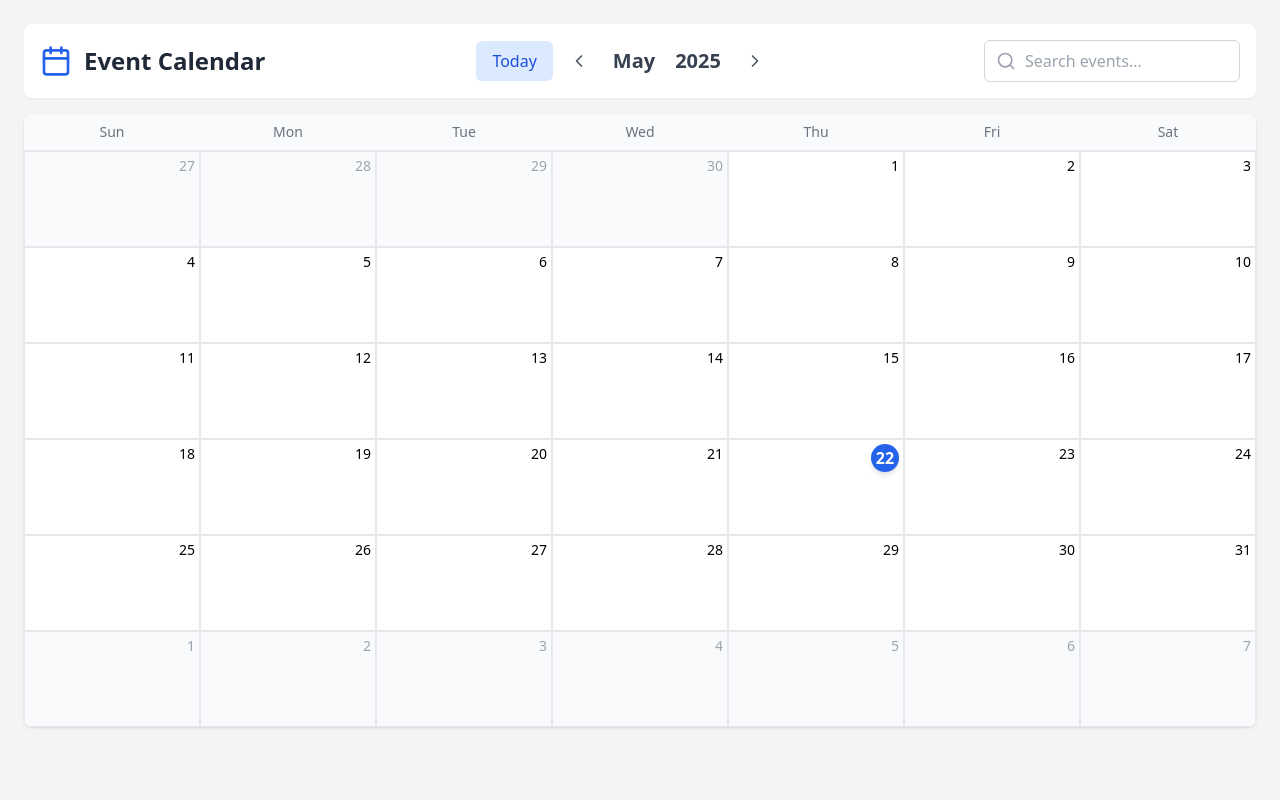
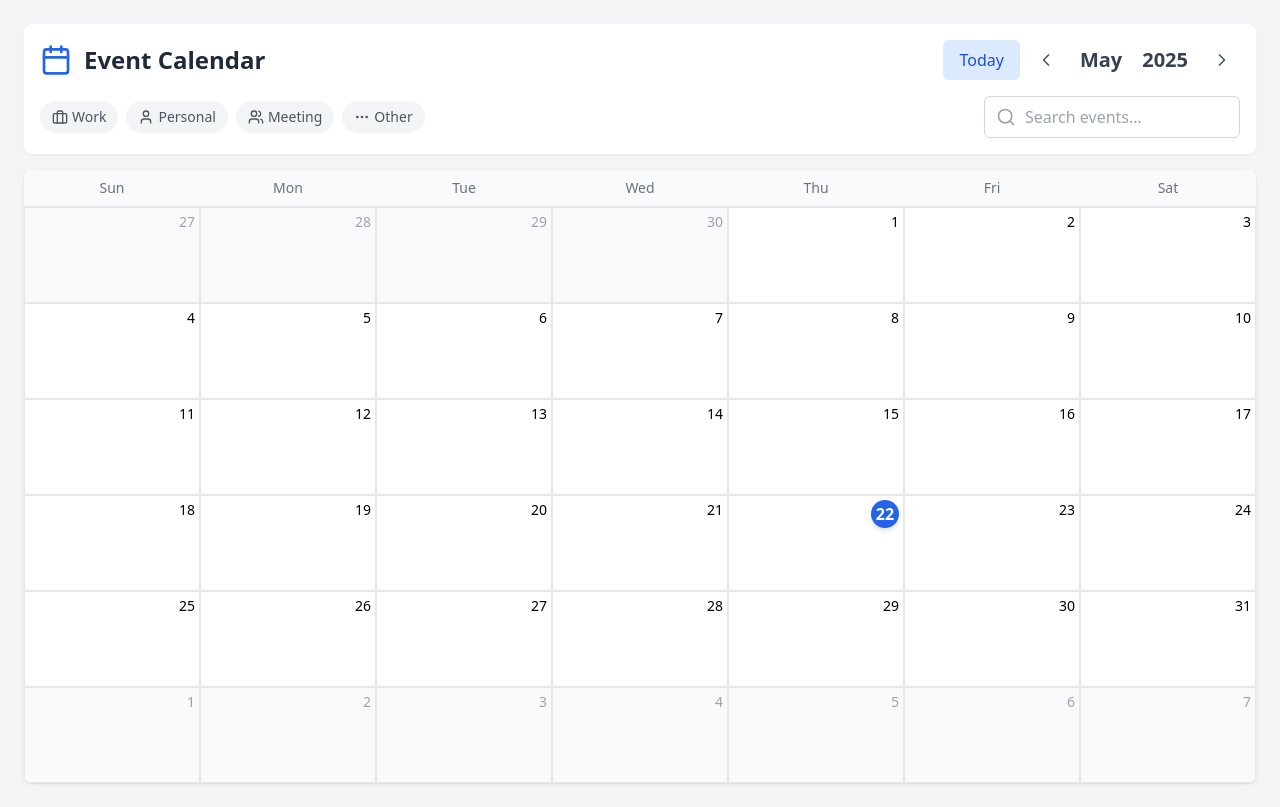
Before and after one commit to aman3255/Custom-Event-Calendar, a React (Vite) app: page / in a window 1280 px wide. Built offline with nearby package versions, Linux system fonts and the light colour scheme.

Commit message:
feat: add dynamic event filtering and search functionality

```diff
--- a/src/components/CalendarHeader.tsx
+++ b/src/components/CalendarHeader.tsx
@@ -1,7 +1,22 @@
 import React, { useState } from 'react';
 import { useCalendar } from '../context/CalendarContext';
 import { getFormattedMonthYear } from '../utils/dateUtils';
-import { ChevronLeft, ChevronRight, Search, Calendar } from 'lucide-react';
+import { ChevronLeft, ChevronRight, Search, Calendar, Briefcase, User, Users, MoreHorizontal } from 'lucide-react';
+import { EventCategory } from '../types';
+
+const CATEGORY_ICONS = {
+  work: <Briefcase className="h-4 w-4" />,
+  personal: <User className="h-4 w-4" />,
+  meeting: <Users className="h-4 w-4" />,
+  other: <MoreHorizontal className="h-4 w-4" />,
+};
+
+const CATEGORY_LABELS = {
+  work: 'Work',
+  personal: 'Personal',
+  meeting: 'Meeting',
+  other: 'Other',
+};
 
 const CalendarHeader: React.FC = () => {
   const {
@@ -12,6 +27,8 @@ const CalendarHeader: React.FC = () => {
     goToToday,
     searchTerm,
     setSearchTerm,
+    selectedCategories,
+    toggleCategory,
     setCurrentMonth,
     setCurrentYear,
   } = useCalendar();
@@ -24,7 +41,6 @@ const CalendarHeader: React.FC = () => {
     'July', 'August', 'September', 'October', 'November', 'December'
   ];
 
-  // Generate array of years (10 years before and after current year)
   const years = Array.from({ length: 21 }, (_, i) => currentYear - 10 + i);
 
   const handleMonthClick = (monthIndex: number) => {
@@ -39,6 +55,7 @@ const CalendarHeader: React.FC = () => {
 
   return (
     <header className="bg-white shadow-sm p-4 mb-4 rounded-lg">
+      <div className="flex flex-col space-y-4">
         <div className="flex flex-col md:flex-row items-center justify-between">
           <div className="flex items-center mb-4 md:mb-0">
             <Calendar className="h-8 w-8 text-blue-600 mr-3" />
@@ -83,7 +100,6 @@ const CalendarHeader: React.FC = () => {
                 </button>
               </div>
 
-            {/* Month Dropdown */}
               {showMonthDropdown && (
                 <div className="absolute z-10 mt-1 w-40 bg-white rounded-md shadow-lg py-1 max-h-60 overflow-auto">
                   {months.map((month, index) => (
@@ -100,7 +116,6 @@ const CalendarHeader: React.FC = () => {
                 </div>
               )}
 
-            {/* Year Dropdown */}
               {showYearDropdown && (
                 <div className="absolute z-10 mt-1 w-24 bg-white rounded-md shadow-lg py-1 max-h-60 overflow-auto">
                   {years.map((year) => (
@@ -126,8 +141,27 @@ const CalendarHeader: React.FC = () => {
               <ChevronRight className="h-5 w-5 text-gray-600" />
             </button>
           </div>
+        </div>
 
-        <div className="relative mt-4 md:mt-0 w-full md:w-auto">
+        <div className="flex flex-col md:flex-row items-center justify-between space-y-4 md:space-y-0">
+          <div className="flex items-center space-x-2">
+            {(Object.keys(CATEGORY_ICONS) as EventCategory[]).map((category) => (
+              <button
+                key={category}
+                onClick={() => toggleCategory(category)}
+                className={`flex items-center px-3 py-1.5 rounded-full text-sm font-medium transition-colors ${
+                  selectedCategories.includes(category)
+                    ? 'bg-blue-100 text-blue-700'
+                    : 'bg-gray-100 text-gray-600 hover:bg-gray-200'
+                }`}
+              >
+                {CATEGORY_ICONS[category]}
+                <span className="ml-1">{CATEGORY_LABELS[category]}</span>
+              </button>
+            ))}
+          </div>
+
+          <div className="relative w-full md:w-64">
             <div className="absolute inset-y-0 left-0 pl-3 flex items-center pointer-events-none">
               <Search className="h-5 w-5 text-gray-400" />
             </div>
@@ -136,8 +170,9 @@ const CalendarHeader: React.FC = () => {
               value={searchTerm}
               onChange={(e) => setSearchTerm(e.target.value)}
               placeholder="Search events..."
-            className="pl-10 pr-4 py-2 w-full md:w-64 border border-gray-300 rounded-md focus:outline-none focus:ring-2 focus:ring-blue-500 focus:border-blue-500"
+              className="pl-10 pr-4 py-2 w-full border border-gray-300 rounded-md focus:outline-none focus:ring-2 focus:ring-blue-500 focus:border-blue-500"
             />
+          </div>
         </div>
       </div>
     </header>
--- a/src/components/EventModal.tsx
+++ b/src/components/EventModal.tsx
@@ -1,7 +1,21 @@
 import React, { useState, useEffect } from 'react';
 import { useCalendar } from '../context/CalendarContext';
-import { Event, RecurrencePattern, RecurrenceType } from '../types';
-import { X, Trash, Calendar, Clock, AlignLeft, Repeat, Circle } from 'lucide-react';
+import { Event, RecurrencePattern, RecurrenceType, EventCategory } from '../types';
+import { X, Trash, Calendar, Clock, AlignLeft, Repeat, Circle, Briefcase, User, Users, MoreHorizontal } from 'lucide-react';
+
+const CATEGORY_ICONS = {
+  work: <Briefcase className="h-4 w-4" />,
+  personal: <User className="h-4 w-4" />,
+  meeting: <Users className="h-4 w-4" />,
+  other: <MoreHorizontal className="h-4 w-4" />,
+};
+
+const CATEGORY_LABELS = {
+  work: 'Work',
+  personal: 'Personal',
+  meeting: 'Meeting',
+  other: 'Other',
+};
 
 interface EventModalProps {
   date: Date;
@@ -31,12 +45,10 @@ const EventModal: React.FC<EventModalProps> = ({
 }) => {
   const { events, addEvent, updateEvent, deleteEvent } = useCalendar();
 
-  // Find the event if editing an existing one
   const existingEvent = eventId
     ? events.find(event => event.id === eventId)
     : null;
 
-  // Form state
   const [title, setTitle] = useState(existingEvent?.title || '');
   const [startDate, setStartDate] = useState(
     existingEvent?.startDate || initialValues?.startDate || new Date().toISOString()
@@ -46,6 +58,7 @@ const EventModal: React.FC<EventModalProps> = ({
   );
   const [description, setDescription] = useState(existingEvent?.description || '');
   const [color, setColor] = useState(existingEvent?.color || EVENT_COLORS[0]);
+  const [category, setCategory] = useState<EventCategory>(existingEvent?.category || 'other');
   const [isRecurring, setIsRecurring] = useState(existingEvent?.isRecurring || false);
   const [recurrenceType, setRecurrenceType] = useState<RecurrenceType>(
     existingEvent?.recurrence?.type || 'daily'
@@ -62,24 +75,20 @@ const EventModal: React.FC<EventModalProps> = ({
   );
   const [errorMessage, setErrorMessage] = useState('');
 
-  // Format date for input fields
   const formatDateForInput = (dateString: string) => {
     const date = new Date(dateString);
-    return date.toISOString().slice(0, 16); // Format: "YYYY-MM-DDThh:mm"
+    return date.toISOString().slice(0, 16);
   };
 
-  // Handle form submission
   const handleSubmit = (e: React.FormEvent) => {
     e.preventDefault();
     setErrorMessage('');
 
-    // Validate form
     if (!title.trim()) {
       setErrorMessage('Please enter an event title');
       return;
     }
 
-    // Create recurrence pattern if recurring
     let recurrencePattern: RecurrencePattern | null = null;
     if (isRecurring) {
       recurrencePattern = {
@@ -91,7 +100,6 @@ const EventModal: React.FC<EventModalProps> = ({
       };
     }
 
-    // Create event object
     const eventData: Event = {
       id: existingEvent?.id || crypto.randomUUID(),
       title,
@@ -99,11 +107,11 @@ const EventModal: React.FC<EventModalProps> = ({
       endDate,
       description,
       color,
+      category,
       isRecurring,
       recurrence: recurrencePattern,
     };
 
-    // Add or update the event
     let result;
     if (existingEvent) {
       result = updateEvent(eventData);
@@ -118,7 +126,6 @@ const EventModal: React.FC<EventModalProps> = ({
     }
   };
 
-  // Handle event deletion
   const handleDelete = () => {
     if (existingEvent && confirm('Are you sure you want to delete this event?')) {
       deleteEvent(existingEvent.id);
@@ -126,7 +133,6 @@ const EventModal: React.FC<EventModalProps> = ({
     }
   };
 
-  // Handle day of week toggle for weekly recurrence
   const toggleDayOfWeek = (day: number) => {
     if (daysOfWeek.includes(day)) {
       setDaysOfWeek(daysOfWeek.filter(d => d !== day));
@@ -144,7 +150,6 @@ const EventModal: React.FC<EventModalProps> = ({
         className="bg-white rounded-lg shadow-xl max-w-md w-full max-h-[90vh] overflow-y-auto"
         onClick={(e) => e.stopPropagation()}
       >
-        {/* Modal header */}
         <div className="flex justify-between items-center p-4 border-b">
           <h2 className="text-xl font-semibold text-gray-800">
             {existingEvent ? 'Edit Event' : 'New Event'}
@@ -157,16 +162,13 @@ const EventModal: React.FC<EventModalProps> = ({
           </button>
         </div>
 
-        {/* Modal body */}
         <form onSubmit={handleSubmit} className="p-4">
-          {/* Error message */}
           {errorMessage && (
             <div className="mb-4 p-3 bg-red-100 text-red-700 rounded-md">
               {errorMessage}
             </div>
           )}
 
-          {/* Event title */}
           <div className="mb-4">
             <label className="block text-sm font-medium text-gray-700 mb-1">
               Event Title
@@ -181,7 +183,29 @@ const EventModal: React.FC<EventModalProps> = ({
             />
           </div>
 
-          {/* Event date and time */}
+          <div className="mb-4">
+            <label className="block text-sm font-medium text-gray-700 mb-2">
+              Category
+            </label>
+            <div className="grid grid-cols-2 gap-2">
+              {(Object.keys(CATEGORY_ICONS) as EventCategory[]).map((cat) => (
+                <button
+                  key={cat}
+                  type="button"
+                  onClick={() => setCategory(cat)}
+                  className={`flex items-center px-3 py-2 rounded-md text-sm font-medium transition-colors ${
+                    category === cat
+                      ? 'bg-blue-100 text-blue-700'
+                      : 'bg-gray-100 text-gray-600 hover:bg-gray-200'
+                  }`}
+                >
+                  {CATEGORY_ICONS[cat]}
+                  <span className="ml-2">{CATEGORY_LABELS[cat]}</span>
+                </button>
+              ))}
+            </div>
+          </div>
+
           <div className="mb-4 grid grid-cols-1 md:grid-cols-2 gap-4">
             <div>
               <label className="block text-sm font-medium text-gray-700 mb-1 flex items-center">
@@ -209,7 +233,6 @@ const EventModal: React.FC<EventModalProps> = ({
             </div>
           </div>
 
-          {/* Event description */}
           <div className="mb-4">
             <label className="block text-sm font-medium text-gray-700 mb-1 flex items-center">
               <AlignLeft className="h-4 w-4 mr-1" />
@@ -224,7 +247,6 @@ const EventModal: React.FC<EventModalProps> = ({
             ></textarea>
           </div>
 
-          {/* Event color */}
           <div className="mb-4">
             <label className="block text-sm font-medium text-gray-700 mb-2 flex items-center">
               <Circle className="h-4 w-4 mr-1" />
@@ -248,7 +270,6 @@ const EventModal: React.FC<EventModalProps> = ({
             </div>
           </div>
 
-          {/* Recurrence options */}
           <div className="mb-4">
             <div className="flex items-center mb-2">
               <input
@@ -269,7 +290,6 @@ const EventModal: React.FC<EventModalProps> = ({
 
             {isRecurring && (
               <div className="pl-6 border-l-2 border-gray-200">
-                {/* Recurrence type */}
                 <div className="mb-3">
                   <label className="block text-sm font-medium text-gray-700 mb-1">
                     Repeat
@@ -286,26 +306,7 @@ const EventModal: React.FC<EventModalProps> = ({
                   </select>
                 </div>
 
-                {/* Monthly recurrence options */}
                 {recurrenceType === 'monthly' && (
-                  <>
-                    <div className="mb-3">
-                      <label className="block text-sm font-medium text-gray-700 mb-1">
-                        Every
-                      </label>
-                      <div className="flex items-center">
-                        <input
-                          type="number"
-                          min="1"
-                          max="99"
-                          value={interval}
-                          onChange={(e) => setInterval(parseInt(e.target.value))}
-                          className="w-20 px-3 py-2 border border-gray-300 rounded-md focus:outline-none focus:ring-2 focus:ring-blue-500"
-                        />
-                        <span className="ml-2 text-sm text-gray-600">months</span>
-                      </div>
-                    </div>
-
                   <div className="mb-3">
                     <label className="block text-sm font-medium text-gray-700 mb-1">
                       On day
@@ -319,10 +320,8 @@ const EventModal: React.FC<EventModalProps> = ({
                       className="w-20 px-3 py-2 border border-gray-300 rounded-md focus:outline-none focus:ring-2 focus:ring-blue-500"
                     />
                   </div>
-                  </>
                 )}
 
-                {/* Days of week for weekly recurrence */}
                 {recurrenceType === 'weekly' && (
                   <div className="mb-3">
                     <label className="block text-sm font-medium text-gray-700 mb-1">
@@ -347,7 +346,6 @@ const EventModal: React.FC<EventModalProps> = ({
                   </div>
                 )}
 
-                {/* Custom recurrence options */}
                 {recurrenceType === 'custom' && (
                   <>
                     <div className="mb-3">
@@ -389,7 +387,6 @@ const EventModal: React.FC<EventModalProps> = ({
             )}
           </div>
 
-          {/* Modal footer */}
           <div className="flex justify-between pt-4 border-t">
             {existingEvent ? (
               <button
--- a/src/context/CalendarContext.tsx
+++ b/src/context/CalendarContext.tsx
@@ -1,5 +1,5 @@
 import React, { createContext, useContext, useState, useEffect, ReactNode } from 'react';
-import { Event, RecurrencePattern } from '../types';
+import { Event, EventCategory } from '../types';
 import { hasEventConflict } from '../utils/dateUtils';
 
 interface CalendarContextType {
@@ -17,6 +17,8 @@ interface CalendarContextType {
   goToToday: () => void;
   searchTerm: string;
   setSearchTerm: (term: string) => void;
+  selectedCategories: EventCategory[];
+  toggleCategory: (category: EventCategory) => void;
   filteredEvents: Event[];
 }
 
@@ -32,6 +34,7 @@ export const CalendarProvider: React.FC<CalendarProviderProps> = ({ children })
   const [currentMonth, setCurrentMonth] = useState<number>(today.getMonth());
   const [currentYear, setCurrentYear] = useState<number>(today.getFullYear());
   const [searchTerm, setSearchTerm] = useState<string>('');
+  const [selectedCategories, setSelectedCategories] = useState<EventCategory[]>([]);
 
   useEffect(() => {
     const savedEvents = localStorage.getItem('calendarEvents');
@@ -131,7 +134,7 @@ export const CalendarProvider: React.FC<CalendarProviderProps> = ({ children })
     } else if (eventToMove.isRecurring) {
       updatedEvent.isRecurring = false;
       updatedEvent.recurrence = null;
-      updatedEvent.id = crypto.randomUUID(); // Create new instance
+      updatedEvent.id = crypto.randomUUID();
     }
 
     if (hasEventConflict(updatedEvent, events, eventToMove.id)) {
@@ -150,10 +153,24 @@ export const CalendarProvider: React.FC<CalendarProviderProps> = ({ children })
     return { success: true };
   };
 
-  const filteredEvents = events.filter(event =>
-    event.title.toLowerCase().includes(searchTerm.toLowerCase()) ||
-    event.description.toLowerCase().includes(searchTerm.toLowerCase())
-  );
+  const toggleCategory = (category: EventCategory) => {
+    setSelectedCategories(prev =>
+      prev.includes(category)
+        ? prev.filter(c => c !== category)
+        : [...prev, category]
+    );
+  };
+
+  const filteredEvents = events.filter(event => {
+    const matchesSearch = searchTerm === '' ||
+      event.title.toLowerCase().includes(searchTerm.toLowerCase()) ||
+      event.description.toLowerCase().includes(searchTerm.toLowerCase());
+
+    const matchesCategory = selectedCategories.length === 0 ||
+      selectedCategories.includes(event.category);
+
+    return matchesSearch && matchesCategory;
+  });
 
   return (
     <CalendarContext.Provider
@@ -172,6 +189,8 @@ export const CalendarProvider: React.FC<CalendarProviderProps> = ({ children })
         goToToday,
         searchTerm,
         setSearchTerm,
+        selectedCategories,
+        toggleCategory,
         filteredEvents,
       }}
     >
--- a/src/types/index.ts
+++ b/src/types/index.ts
@@ -1,10 +1,11 @@
 export interface Event {
   id: string;
   title: string;
-  startDate: string; // ISO date string
-  endDate: string; // ISO date string
+  startDate: string;
+  endDate: string;
   description: string;
   color: string;
+  category: 'work' | 'personal' | 'meeting' | 'other';
   recurrence: RecurrencePattern | null;
   isRecurring: boolean;
 }
@@ -20,9 +21,11 @@ export type RecurrenceType = 'daily' | 'weekly' | 'monthly' | 'custom';
 
 export interface RecurrencePattern {
   type: RecurrenceType;
-  interval: number; // Every X days/weeks/months
-  daysOfWeek?: number[]; // 0-6, Sunday to Saturday (for weekly)
-  dayOfMonth?: number; // 1-31 (for monthly)
-  endDate?: string; // ISO date string
-  occurrences?: number; // Number of occurrences
+  interval: number;
+  daysOfWeek?: number[];
+  dayOfMonth?: number;
+  endDate?: string;
+  occurrences?: number;
 }
+
+export type EventCategory = 'work' | 'personal' | 'meeting' | 'other';
```
Lines whose indentation alone changed are shown as unchanged.
